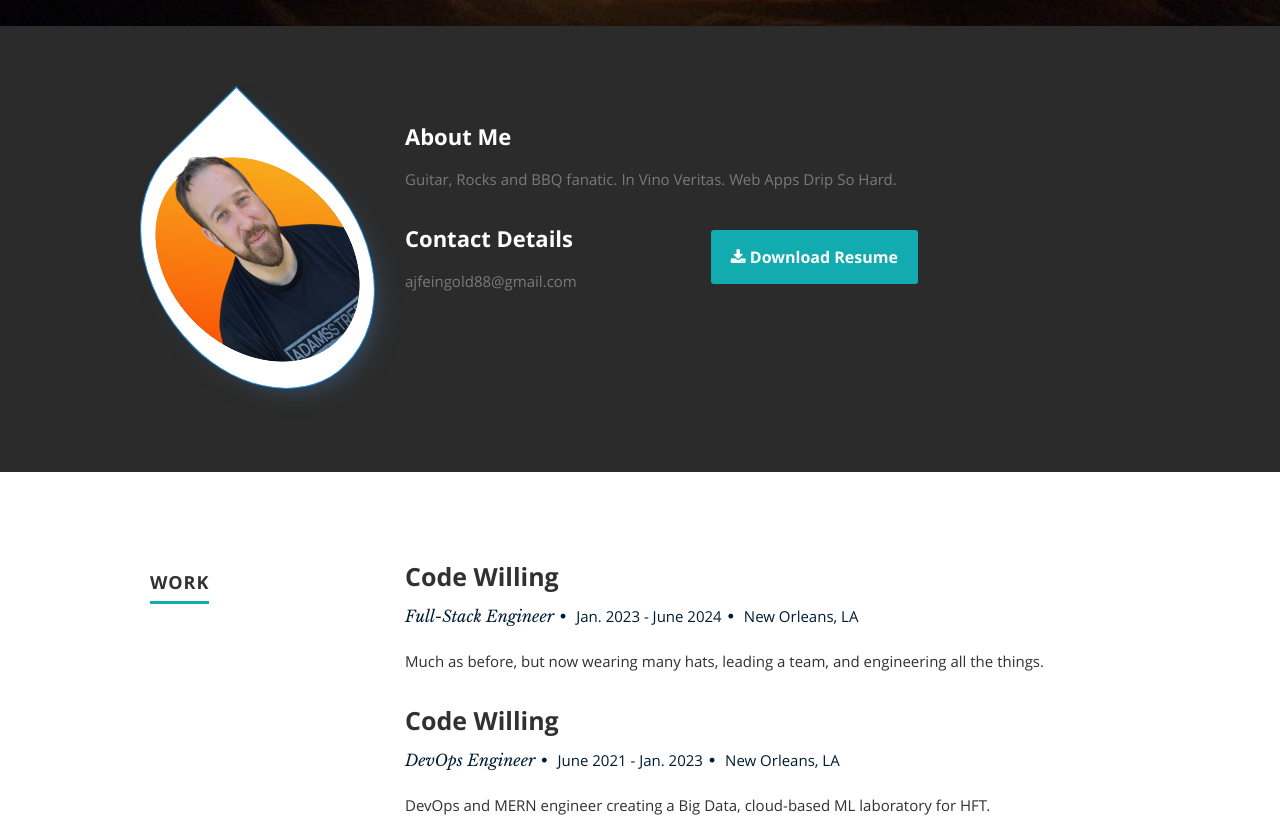
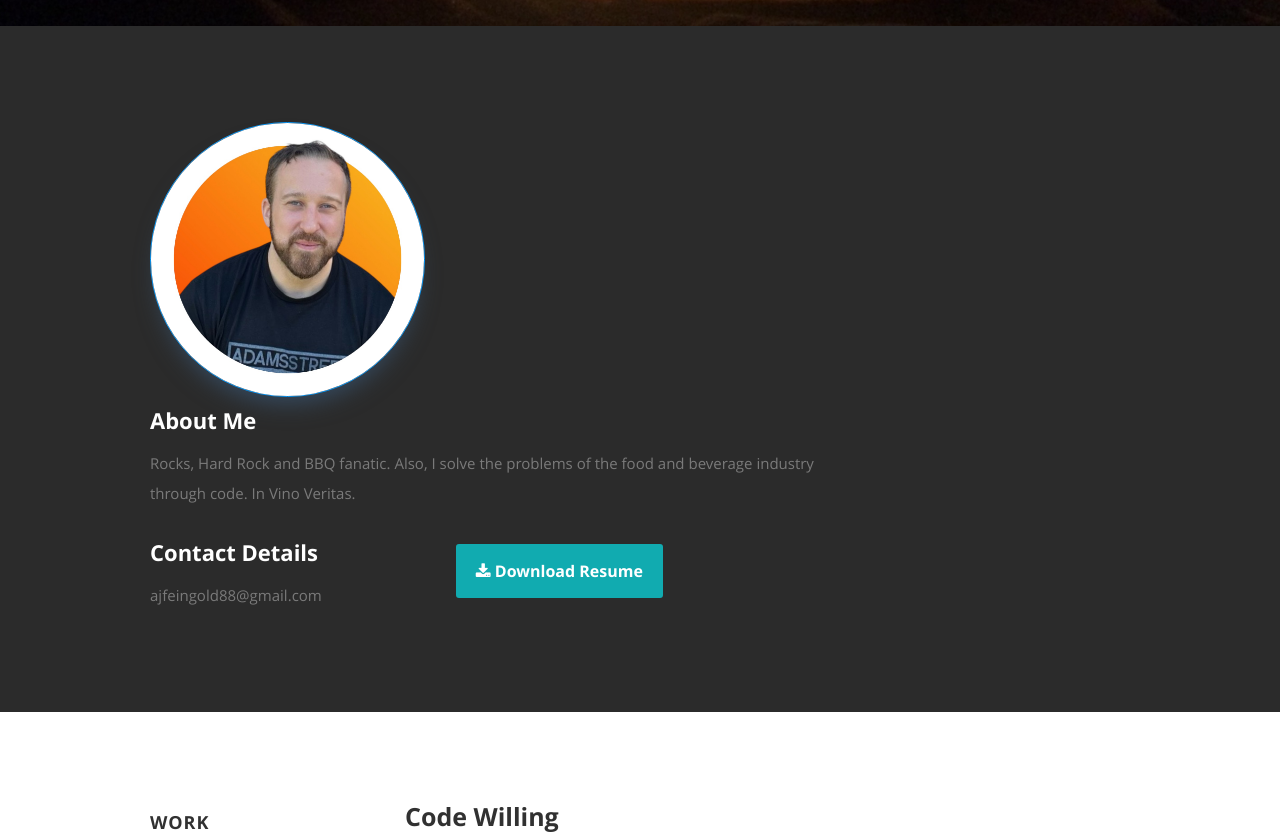
Before and after one commit to aaronfeingold/ajf-portfolio, a React (Create React App) app: page / in a window 1280 px wide. Shown: the part 774-1613 px from the top of the page. Built offline with nearby package versions, Linux system fonts and the light colour scheme.

Commit message:
some little changes to css and profile image.

```diff
--- a/public/css/layout.css
+++ b/public/css/layout.css
@@ -232,10 +232,7 @@
   position: relative;
   width: 275px;
   height: 275px;
-  border-top-left-radius: 70%;
-  border-bottom-left-radius: 55%;
-  border-bottom-right-radius: 70%;
-  transform: rotate(-45deg);
+  border-radius: 70%;
   border: 1px solid rgb(11, 151, 245);
   background-color: rgba(0, 255, 255, 0.363);
   box-shadow: rgb(55, 78, 102) 0px 15px 25px -10px;
--- a/public/css/media-queries.css
+++ b/public/css/media-queries.css
@@ -53,8 +53,8 @@
    /* About Section
    ------------------------------------------------------------------- */
    #about .profile-pic {
-      width: 114px;
-      height: 114px;
+      width: 150px;
+      height: 150px;
       margin-left: 12px;
    }
    #about .contact-details { width: 50%; }
--- a/public/resumeData.json
+++ b/public/resumeData.json
@@ -4,7 +4,7 @@
     "occupation": "Software Developer",
     "description": "guitarist, sommelier, and software engineer",
     "image": "headershot_orange_gradient_background.JPG",
-    "bio": "Guitar, Rocks and BBQ fanatic. In Vino Veritas. Web Apps Drip So Hard.",
+    "bio": "Rocks, Hard Rock and BBQ fanatic. Also, I solve the problems of the food and beverage industry through code. In Vino Veritas.",
     "contactmessage": "Here is where you should write your message to readers to have them get in contact with you.",
     "email": "ajfeingold88@gmail.com",
     "phone": "555-555-5555",
--- a/src/Components/About.js
+++ b/src/Components/About.js
@@ -9,13 +9,15 @@
   return (
     <section id="about">
       <div className="row">
-        <div className="three columns">
+        <div className="column centered">
           <img
             className="profile-pic"
             src={profilepic}
             alt="Aaron Feingold Profile Pic"
           />
         </div>
+      </div>
+      <div className="row">
         <div className="nine columns main-col">
           <h2>About Me</h2>
           <p>{bio}</p>
--- a/src/Components/ResumeDownload.js
+++ b/src/Components/ResumeDownload.js
@@ -8,7 +8,12 @@
   const handleDownload = async () => {
     setLoading(true);
     try {
-      const response = await fetch(process.env.REACT_APP_R2_WORKER_URL);
+      const response = await fetch(process.env.REACT_APP_R2_WORKER_URL, {
+        method: "GET", // Or POST, depending on how you're calling it
+        headers: {
+          "Content-Type": "application/json",
+        },
+      });
       const data = await response.json();
       if (data.url) {
         window.location.href = data.url;
```
